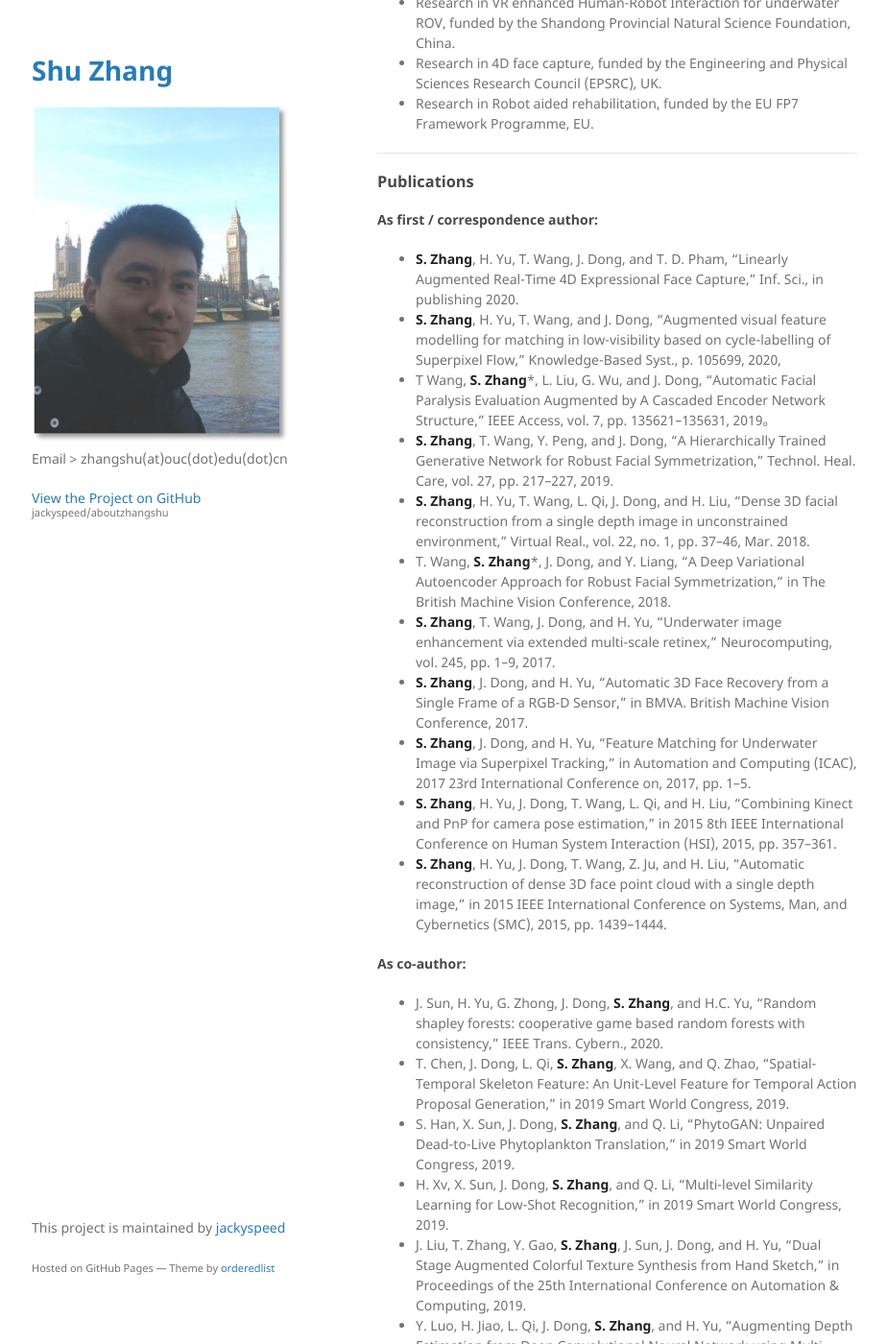
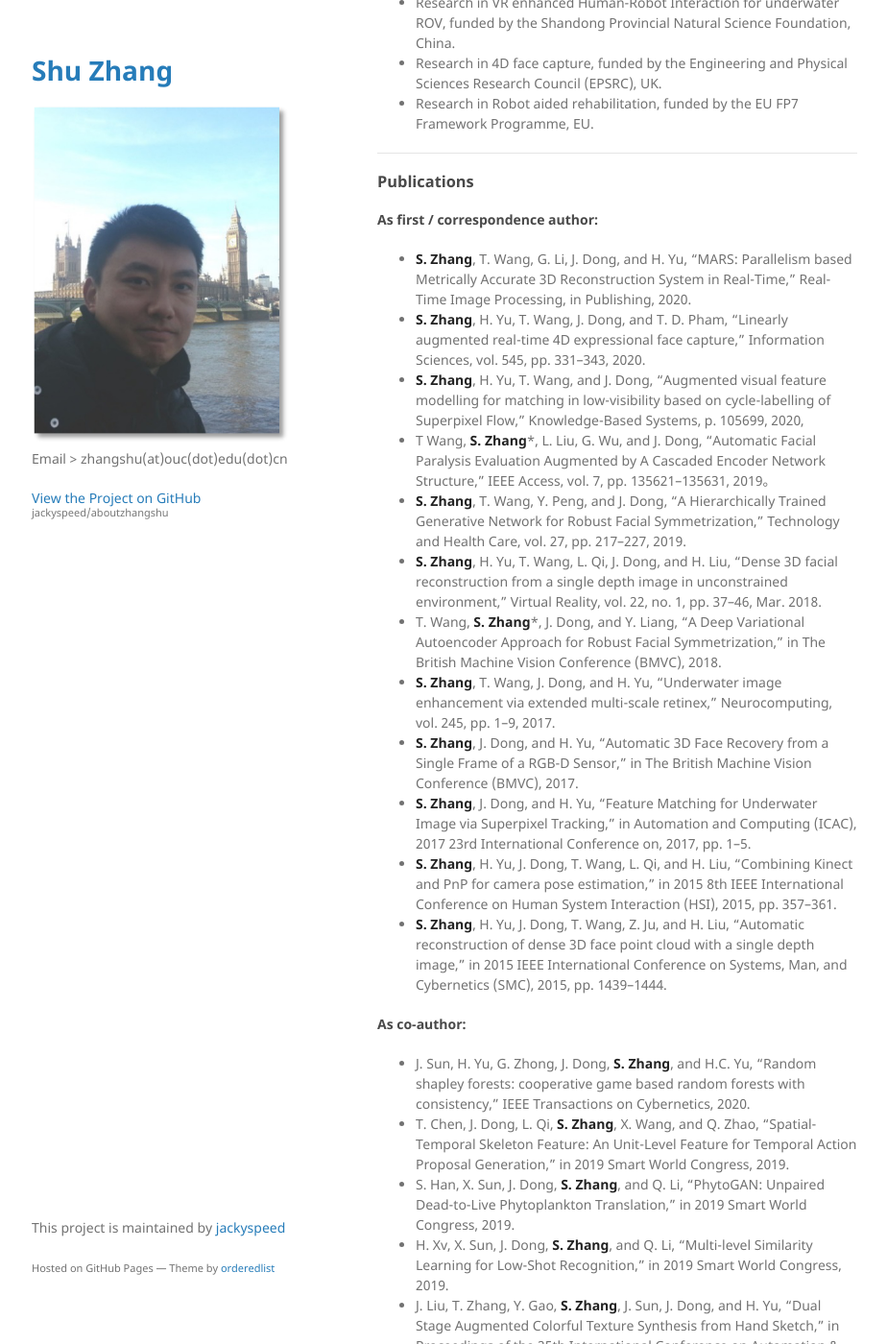
Before and after one commit to jackyspeed/aboutzhangshu, a Jekyll site: the page built from index.md, in a window 1280 px wide and 1400 px high, scrolled down 1077 px. Shown: the whole window at 96% size, without its empty margins (177-1101 px from the left). Built offline with Jekyll 4.4.1, drawn with Linux system fonts in a browser that asks for light colours; our own code applies the rules of GitHub Pages for plain Markdown files; some of the changed text lies outside the part shown.

Commit message:
Update index.md

```diff
--- a/index.md
+++ b/index.md
@@ -49,28 +49,29 @@ About me in Chinese can be found [here](http://it.ouc.edu.cn/2019/0527/c16104a24
 
 #### As first / correspondence author:
 
-- **S. Zhang**, H. Yu, T. Wang, J. Dong, and T. D. Pham, “Linearly Augmented Real-Time 4D Expressional Face Capture,” Inf. Sci., in publishing 2020.
-- **S. Zhang**, H. Yu, T. Wang, and J. Dong, “Augmented visual feature modelling for matching in low-visibility based on cycle-labelling of Superpixel Flow,” Knowledge-Based Syst., p. 105699, 2020,
+- **S. Zhang**, T. Wang, G. Li, J. Dong, and H. Yu, "MARS: Parallelism based Metrically Accurate 3D Reconstruction System in Real-Time," Real-Time Image Processing, in Publishing, 2020.
+- **S. Zhang**, H. Yu, T. Wang, J. Dong, and T. D. Pham, “Linearly augmented real-time 4D expressional face capture,” Information Sciences, vol. 545, pp. 331–343, 2020.
+- **S. Zhang**, H. Yu, T. Wang, and J. Dong, “Augmented visual feature modelling for matching in low-visibility based on cycle-labelling of Superpixel Flow,” Knowledge-Based Systems, p. 105699, 2020,
 - T Wang, **S. Zhang***, L. Liu, G. Wu, and J. Dong, “Automatic Facial Paralysis Evaluation Augmented by A Cascaded Encoder Network Structure,” IEEE Access, vol. 7, pp. 135621–135631, 2019。
-- **S. Zhang**, T. Wang, Y. Peng, and J. Dong, “A Hierarchically Trained Generative Network for Robust Facial Symmetrization,” Technol. Heal. Care, vol. 27, pp. 217–227, 2019.
-- **S. Zhang**, H. Yu, T. Wang, L. Qi, J. Dong, and H. Liu, “Dense 3D facial reconstruction from a single depth image in unconstrained environment,” Virtual Real., vol. 22, no. 1, pp. 37–46, Mar. 2018.
-- T. Wang, **S. Zhang***, J. Dong, and Y. Liang, “A Deep Variational Autoencoder Approach for Robust Facial Symmetrization,” in The British Machine Vision Conference, 2018.
+- **S. Zhang**, T. Wang, Y. Peng, and J. Dong, “A Hierarchically Trained Generative Network for Robust Facial Symmetrization,” Technology and Health Care, vol. 27, pp. 217–227, 2019.
+- **S. Zhang**, H. Yu, T. Wang, L. Qi, J. Dong, and H. Liu, “Dense 3D facial reconstruction from a single depth image in unconstrained environment,” Virtual Reality, vol. 22, no. 1, pp. 37–46, Mar. 2018.
+- T. Wang, **S. Zhang***, J. Dong, and Y. Liang, “A Deep Variational Autoencoder Approach for Robust Facial Symmetrization,” in The British Machine Vision Conference (BMVC), 2018.
 - **S. Zhang**, T. Wang, J. Dong, and H. Yu, “Underwater image enhancement via extended multi-scale retinex,” Neurocomputing, vol. 245, pp. 1–9, 2017.
-- **S. Zhang**, J. Dong, and H. Yu, “Automatic 3D Face Recovery from a Single Frame of a RGB-D Sensor,” in BMVA. British Machine Vision Conference, 2017.
+- **S. Zhang**, J. Dong, and H. Yu, “Automatic 3D Face Recovery from a Single Frame of a RGB-D Sensor,” in The British Machine Vision Conference (BMVC), 2017.
 - **S. Zhang**, J. Dong, and H. Yu, “Feature Matching for Underwater Image via Superpixel Tracking,” in Automation and Computing (ICAC), 2017 23rd International Conference on, 2017, pp. 1–5.
 - **S. Zhang**, H. Yu, J. Dong, T. Wang, L. Qi, and H. Liu, “Combining Kinect and PnP for camera pose estimation,” in 2015 8th IEEE International Conference on Human System Interaction (HSI), 2015, pp. 357–361.
 - **S. Zhang**, H. Yu, J. Dong, T. Wang, Z. Ju, and H. Liu, “Automatic reconstruction of dense 3D face point cloud with a single depth image,” in 2015 IEEE International Conference on Systems, Man, and Cybernetics (SMC), 2015, pp. 1439–1444.
 
 #### As co-author:
 
-- J. Sun, H. Yu, G. Zhong, J. Dong, **S. Zhang**, and H.C. Yu, “Random shapley forests: cooperative game based random forests with consistency,” IEEE Trans. Cybern., 2020.
+- J. Sun, H. Yu, G. Zhong, J. Dong, **S. Zhang**, and H.C. Yu, “Random shapley forests: cooperative game based random forests with consistency,” IEEE Transactions on Cybernetics, 2020.
 - T. Chen, J. Dong, L. Qi, **S. Zhang**, X. Wang, and Q. Zhao, “Spatial-Temporal Skeleton Feature: An Unit-Level Feature for Temporal Action Proposal Generation,” in 2019 Smart World Congress, 2019.
 - S. Han, X. Sun, J. Dong, **S. Zhang**, and Q. Li, “PhytoGAN: Unpaired Dead-to-Live Phytoplankton Translation,” in 2019 Smart World Congress, 2019.
 - H. Xv, X. Sun, J. Dong, **S. Zhang**, and Q. Li, “Multi-level Similarity Learning for Low-Shot Recognition,” in 2019 Smart World Congress, 2019.
 - J. Liu, T. Zhang, Y. Gao, **S. Zhang**, J. Sun, J. Dong, and H. Yu, “Dual Stage Augmented Colorful Texture Synthesis from Hand Sketch,” in Proceedings of the 25th International Conference on Automation & Computing, 2019.
 - Y. Luo, H. Jiao, L. Qi, J. Dong, **S. Zhang**, and H. Yu, “Augmenting Depth Estimation from Deep Convolutional Neural Network using Multi-Spectral Photometric Stereo,” in Proceedings of the 2017 IEEE International Conference on Ubiquitous Intelligence and Computing, 2017.
-- T. Wang, **S. Zhang**, J. Dong, L. Liu, and H. Yu, “Automatic evaluation of the degree of facial nerve paralysis,” Multimed. Tools Appl., vol. 75, no. 19, pp. 11893–11908, 2016.
-- T. Wang, J. Dong, X. Sun, **S. Zhang**, and S. Wang, “Automatic recognition of facial movement for paralyzed face,” Biomed. Mater. Eng., vol. 24, no. 6, pp. 2751–2760, 2014.
+- T. Wang, **S. Zhang**, J. Dong, L. Liu, and H. Yu, “Automatic evaluation of the degree of facial nerve paralysis,” Multimedia tools and applications, vol. 75, no. 19, pp. 11893–11908, 2016.
+- T. Wang, J. Dong, X. Sun, **S. Zhang**, and S. Wang, “Automatic recognition of facial movement for paralyzed face,” Bio-medical materials and engineering, vol. 24, no. 6, pp. 2751–2760, 2014.
 - T. Wang, L. Qi, J. Dong, **S. Zhang**, and S. Wang, “Facial paralysis grading: are achromatic images sufficient?,” Percept. ECVP Abstr., vol. 43, p. 19, 2014.
 
 ---
```
